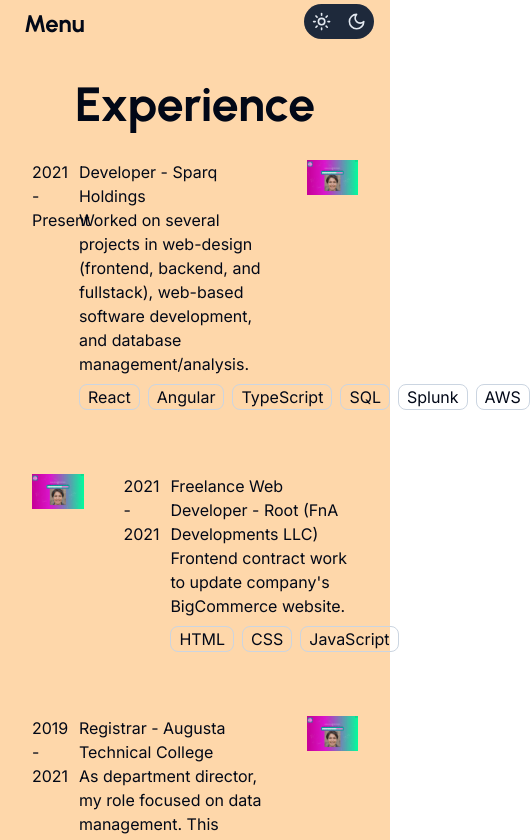
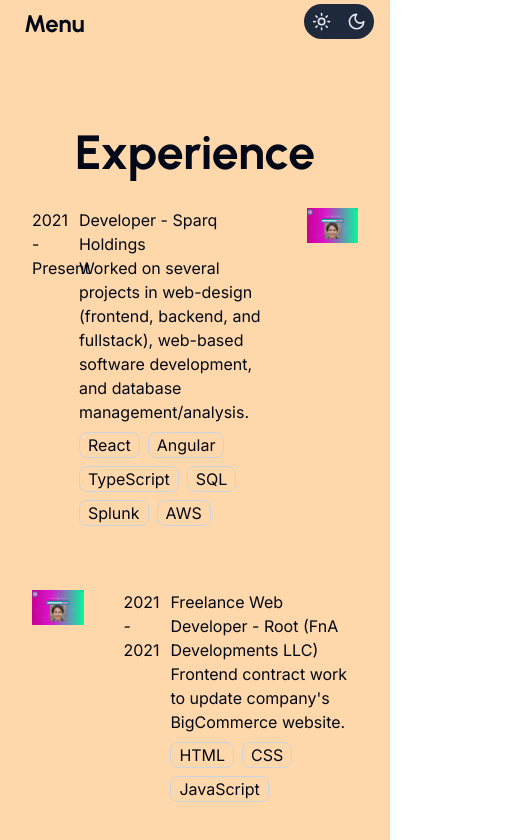
Before and after one commit to justigo86/iamotto-2024, a Next.js app: page /experience in a window 390 px wide. Shown: the top 840 px of the page, 530 px wide, since content can reach past the window. Built offline with nearby package versions, Linux system fonts and the light colour scheme.

Commit message:
continuing to make adjustments for mobile responsiveness

```diff
--- a/src/app/experience/page.tsx
+++ b/src/app/experience/page.tsx
@@ -15,7 +15,7 @@ const rootTags: string[] = ["HTML", "CSS", "JavaScript"];
 
 const Experience = () => {
   return (
-    <div className="bg-orange-200 dark:bg-orange-600 w-screen md:overflow-hidden flex flex-col items-center pt-20">
+    <div className="bg-orange-200 dark:bg-orange-600 w-screen min-h-screen h-content overflow-y-visible md:overflow-hidden flex flex-col items-center pt-32">
       <h1 className="text-5xl font-urbanist font-bold">Experience</h1>
       <div className="max-w-7xl">
         <div className="py-8 px-8 grid grid-cols-4 gap-10">
@@ -28,7 +28,7 @@ const Experience = () => {
                 fullstack), web-based software development, and database
                 management/analysis.
               </p>
-              <ul className="flex gap-2 pt-2">
+              <ul className="flex gap-2 pt-2 flex-wrap">
                 {sparqTags.map((tag) => {
                   return (
                     <li
@@ -59,7 +59,7 @@ const Experience = () => {
                 Frontend contract work to update company&apos;s BigCommerce
                 website.
               </p>
-              <ul className="flex gap-2 pt-2">
+              <ul className="flex gap-2 pt-2 flex-wrap">
                 {rootTags.map((tag) => {
                   return (
                     <li
@@ -87,7 +87,7 @@ const Experience = () => {
                 Data managed via MySQL database. Duties also included managing
                 department budget, contracts, and all staff.
               </p>
-              <ul className="flex gap-2 pt-2">
+              <ul className="flex gap-2 pt-2 flex-wrap">
                 {augTechTags.map((tag) => {
                   return (
                     <li
--- a/src/app/globals.css
+++ b/src/app/globals.css
@@ -90,7 +90,6 @@
   }
   body {
     @apply bg-background text-foreground;
-    overflow: hidden;
     margin: 0 auto;
     padding: 0;
     height: 100%;
```
